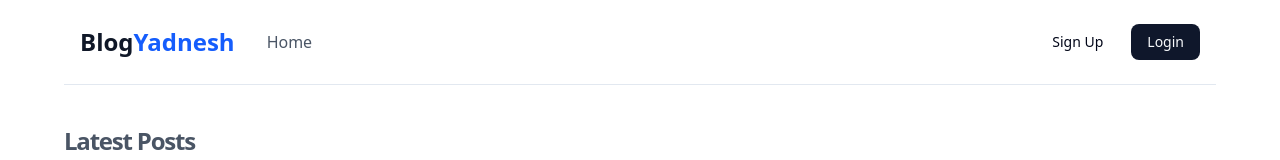
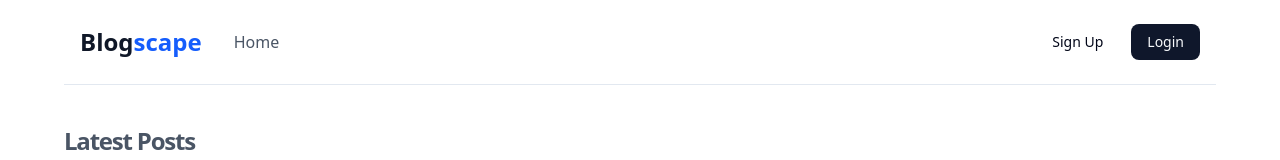
Before and after one commit to ynarawade/blogscape, a Next.js app: page / in a window 1280 px wide. Shown: the top 160 px of the page. Built offline with nearby package versions, Linux system fonts and the light colour scheme; no server answers; the database is empty.

Commit message:
updated navbar name

```diff
--- a/src/components/general/Navbar.tsx
+++ b/src/components/general/Navbar.tsx
@@ -20,7 +20,7 @@
       <div className="flex items-center space-x-8">
         <Link href="/">
           <h1 className="text-2xl font-bold text-gray-900">
-            Blog<span className="text-blue-600">Yadnesh</span>
+            Blog<span className="text-blue-600">scape</span>
           </h1>
         </Link>
 
```
